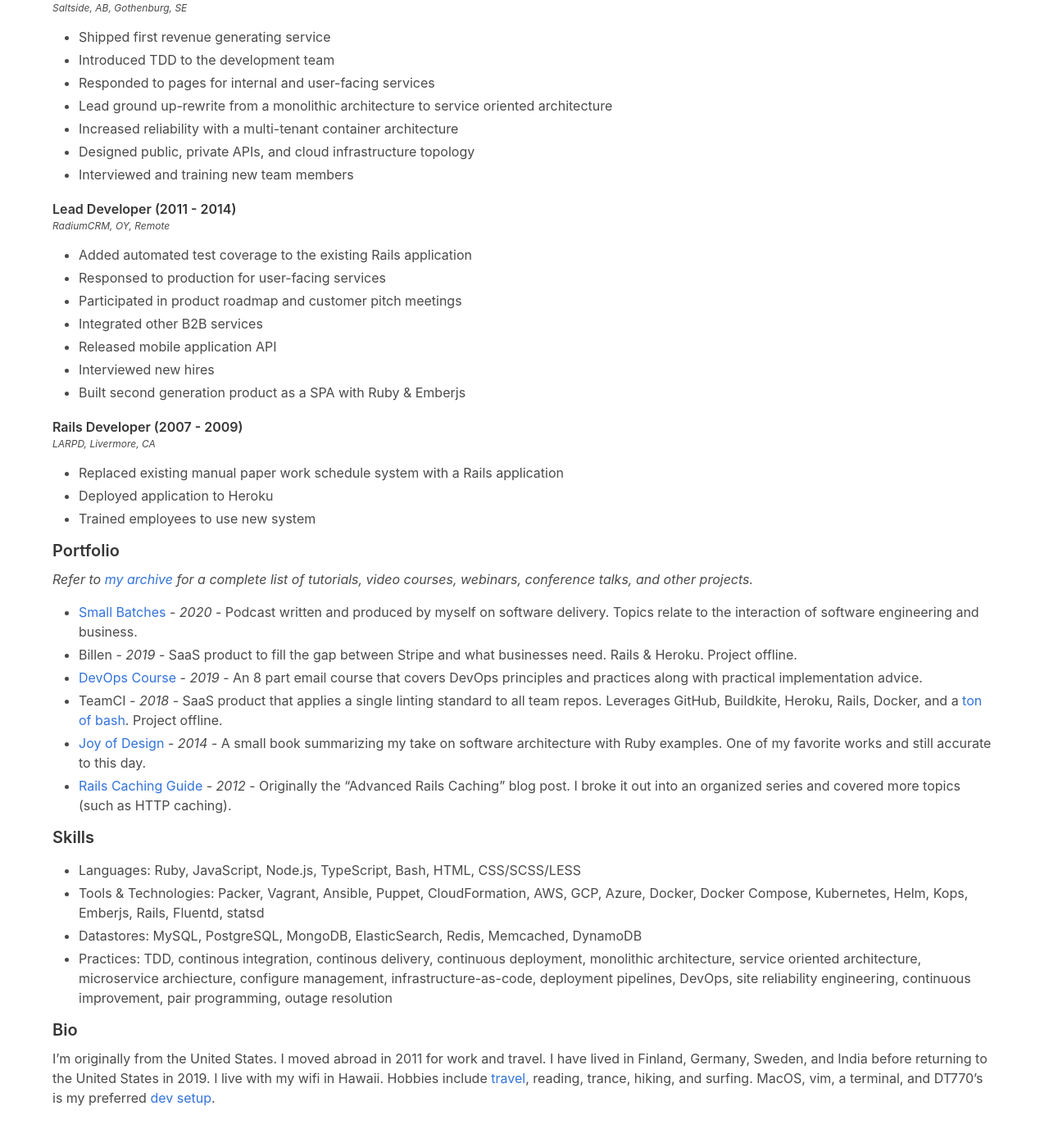
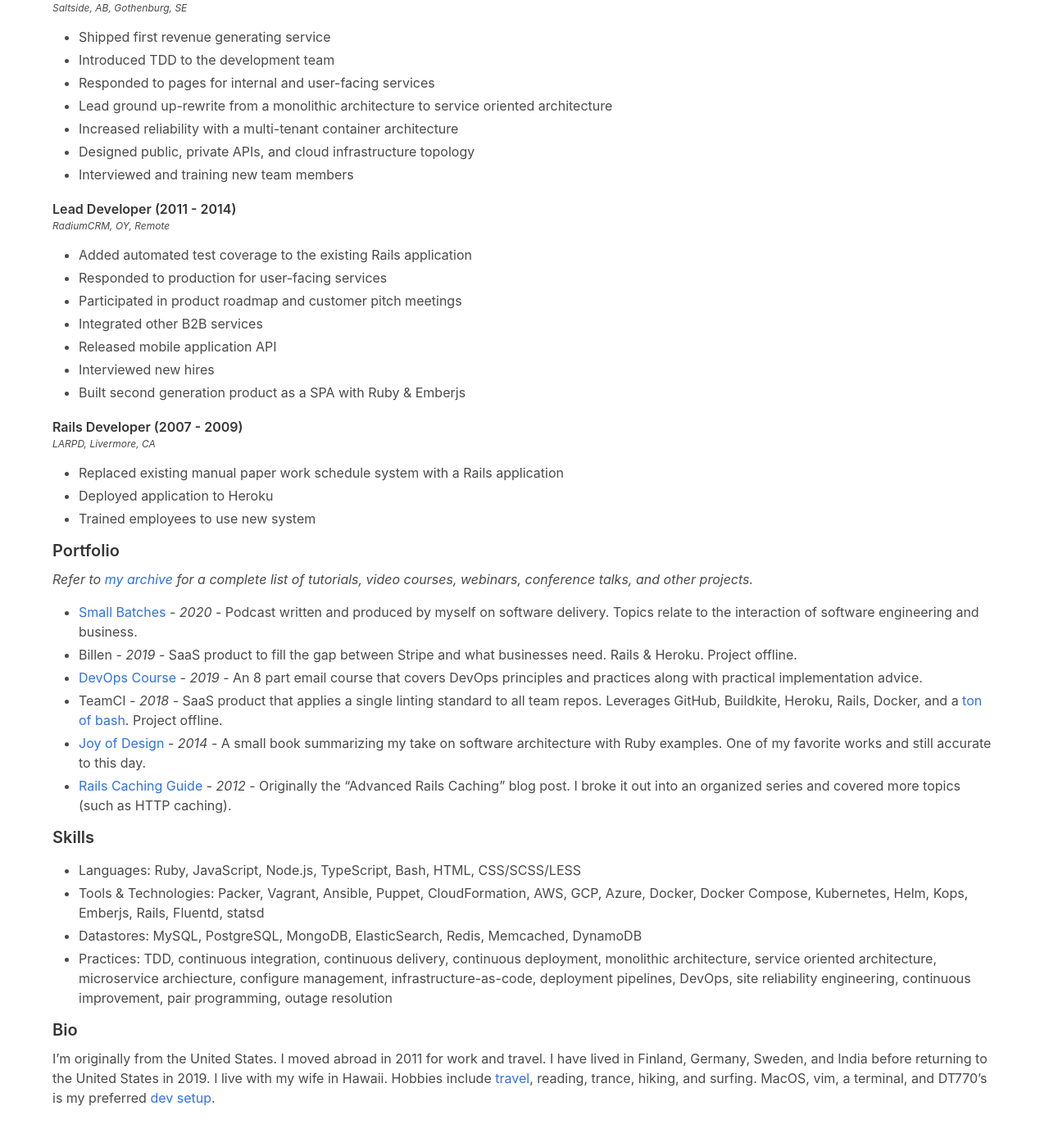
Before and after one commit to ahawkins/resume, a Jekyll site: the page built from index.md, in a window 1280 px wide and 1400 px high, scrolled down 1555 px. Shown: the top 1389 px of the window at 82% size. Built offline with Jekyll 4.4.1, drawn with Linux system fonts in a browser that asks for light colours; some of the changed text lies outside the part shown.

Commit message:
fix(copy): correct typos

```diff
--- a/_data/resume.yml
+++ b/_data/resume.yml
@@ -52,7 +52,7 @@ skills: |
     AWS, GCP, Azure, Docker, Docker Compose, Kubernetes, Helm, Kops, Emberjs,
     Rails, Fluentd, statsd
   - Datastores: MySQL, PostgreSQL, MongoDB, ElasticSearch, Redis, Memcached, DynamoDB
-  - Practices: TDD, continous integration, continous delivery, continuous
+  - Practices: TDD, continuous integration, continuous delivery, continuous
     deployment, monolithic architecture, service oriented architecture,
     microservice archiecture, configure management, infrastructure-as-code,
     deployment pipelines, DevOps, site reliability engineering, continuous improvement,
@@ -60,7 +60,7 @@ skills: |
 bio: |
   I'm originally from the United States. I moved abroad in 2011 for work and
   travel. I have lived in Finland, Germany, Sweden, and India before returning
-  to the United States in 2019. I live with my wifi in Hawaii. Hobbies include
+  to the United States in 2019. I live with my wife in Hawaii. Hobbies include
   [travel](http://isos.ahawkins.me), reading, trance, hiking, and surfing.
   MacOS, vim, a terminal, and DT770's is my preferred [dev
   setup](https://github.com/ahawkins/dotfiles).
@@ -70,11 +70,11 @@ experience:
     position: Staff Site Reliability Engineer
     location: Remote
     description:
-      - Built company wide continous delivery infrastructure
+      - Built company wide continuous delivery infrastructure
       - Promoted first-class software delivery practices
       - Production on-call
       - Managed AWS/Docker/Kubernetes infrastructure with Terraform
-      - Automated developer envirionment and setup with Ansible
+      - Automated developer environment and setup with Ansible
   - timeframe: 2016 - 2019
     company: Self-Employed
     position: Consultant and Technical Writer
@@ -82,8 +82,8 @@ experience:
     description:
       - Launched my own SaaS products
       - Developed and deployed products for clients
-      - Wrote technical blog posts, documentation, email coures, and whitepapers
-      - Produced Docker/Kubernetes/AWS/serverless educational video coures
+      - Wrote technical blog posts, documentation, email courses, and whitepapers
+      - Produced Docker/Kubernetes/AWS/serverless educational video courses
   - timeframe: 2016 - 2018
     company: Saltside, Pvt Ltd.
     location: Bangalore, IN
@@ -115,7 +115,7 @@ experience:
     position: Lead Developer
     description:
       - Added automated test coverage to the existing Rails application
-      - Responsed to production for user-facing services
+      - Responded to production for user-facing services
       - Participated in product roadmap and customer pitch meetings
       - Integrated other B2B services
       - Released mobile application API
```
